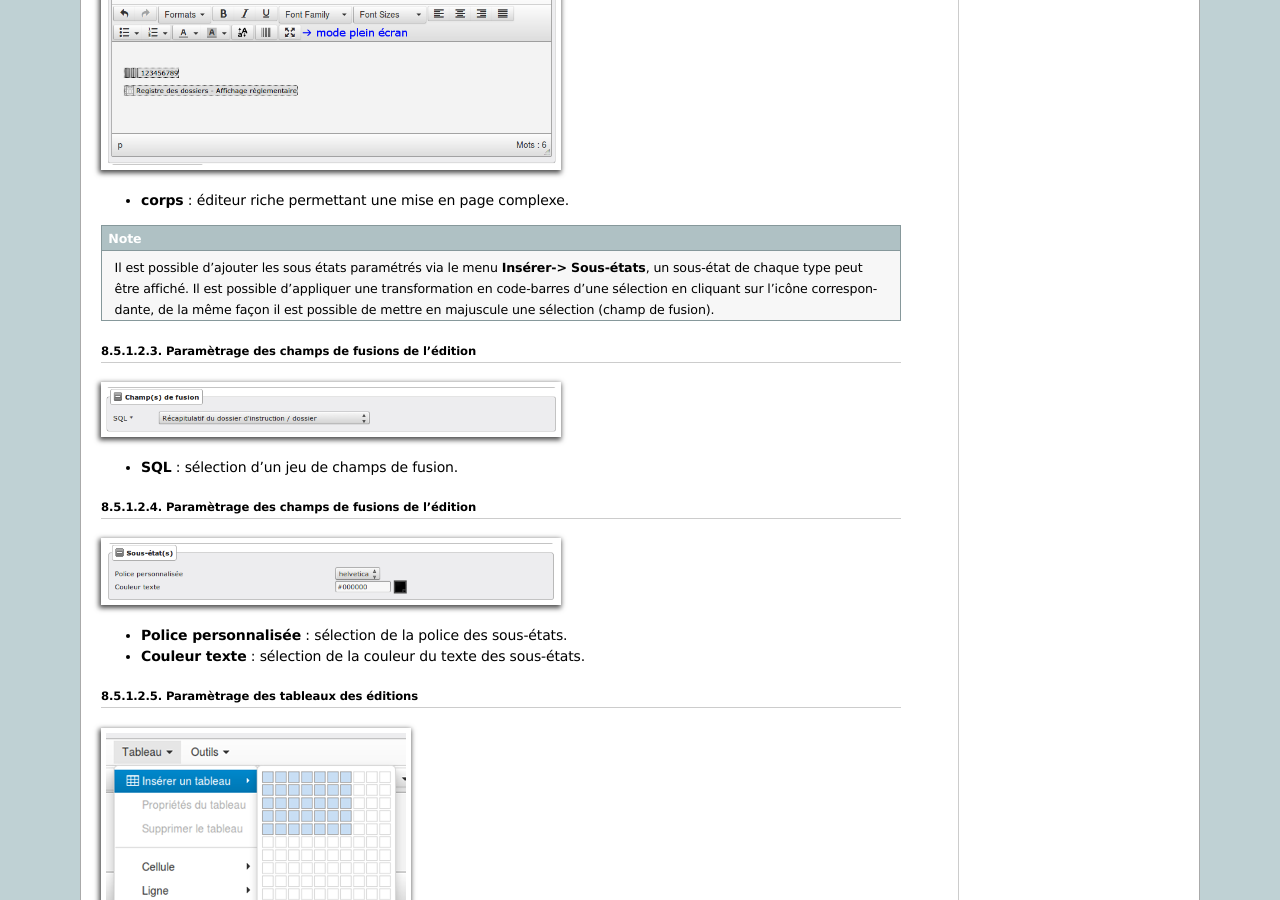
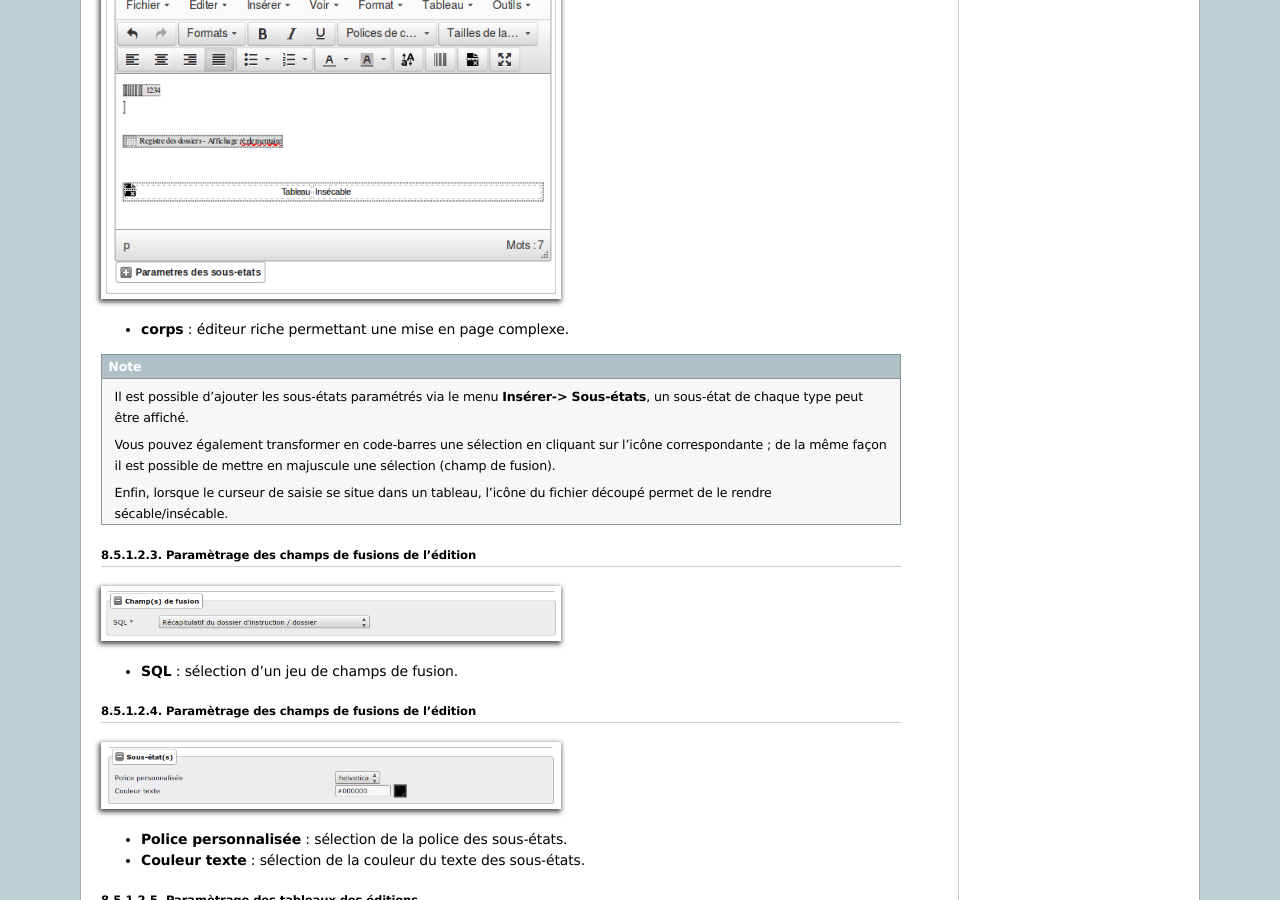
Before and after one commit to mpavaux/openads-documentation, a Sphinx documentation site: the page built from source/manuel_utilisateur/parametrage_dossier.rst, in a window 1280 px wide and 900 px high, scrolled down 13979 px. Built offline with Sphinx 7.4.7, drawn with Linux system fonts in a browser that asks for light colours.

Commit message:
Correction corps des états et lettres-types.

```diff
--- a/source/manuel_utilisateur/parametrage_dossier.rst
+++ b/source/manuel_utilisateur/parametrage_dossier.rst
@@ -897,11 +897,15 @@
 
 .. note::
 
-    Il est possible d'ajouter les sous états paramétrés via le menu **Insérer->
+    Il est possible d'ajouter les sous-états paramétrés via le menu **Insérer->
     Sous-états**, un sous-état de chaque type peut être affiché.
-    Il est possible d'appliquer une transformation en code-barres d'une sélection
-    en cliquant sur l'icône correspondante, de la même façon il est possible de
+
+    Vous pouvez également transformer en code-barres une sélection en cliquant
+    sur l'icône correspondante ; de la même façon il est possible de
     mettre en majuscule une sélection (champ de fusion).
+
+    Enfin, lorsque le curseur de saisie se situe dans un tableau, l'icône du
+    fichier découpé permet de le rendre sécable/insécable.
 
 ----------------------------------------------
 Paramètrage des champs de fusions de l'édition
```
Also changed, not shown: source/manuel_utilisateur/parametrage_etat_lettretype_corps.png.
